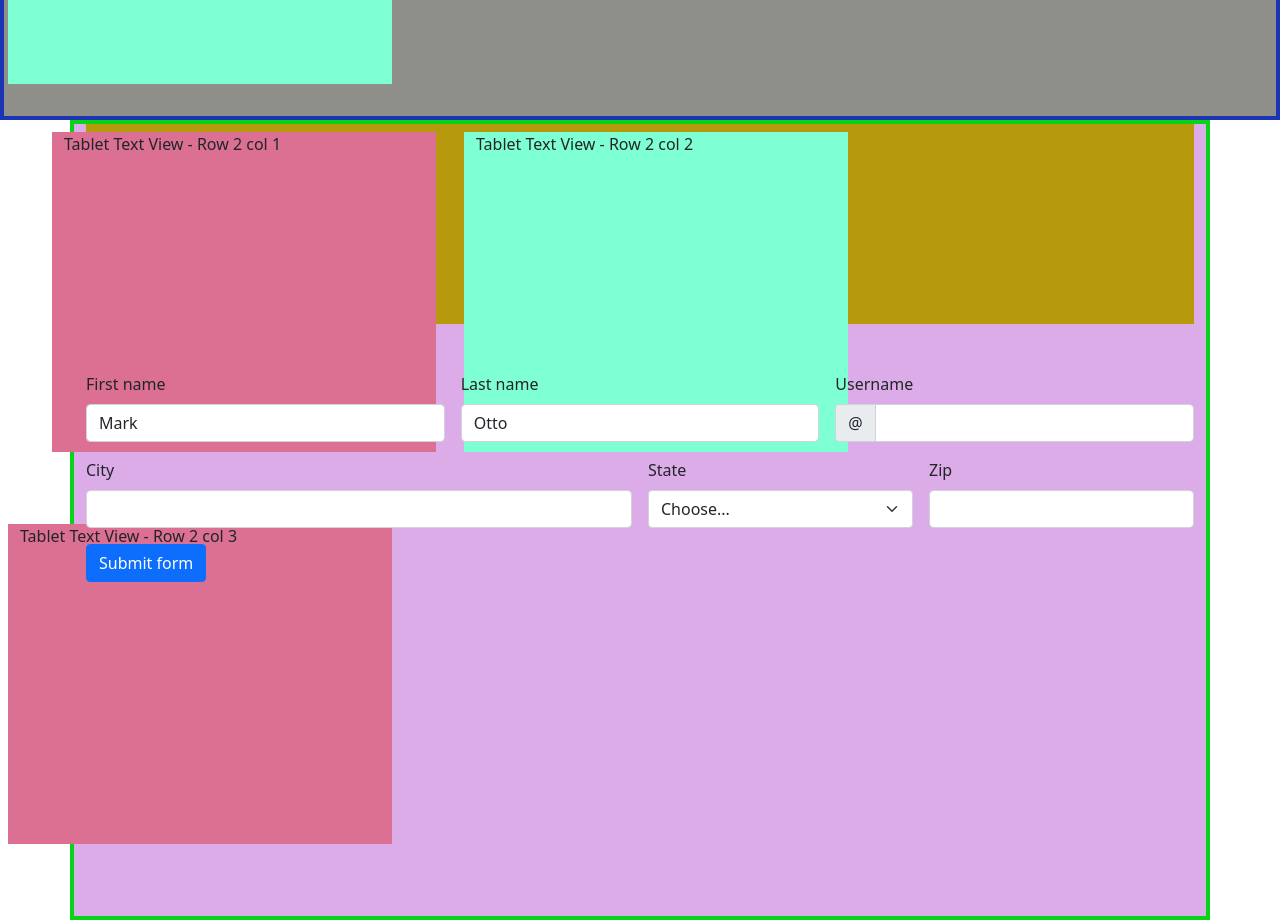
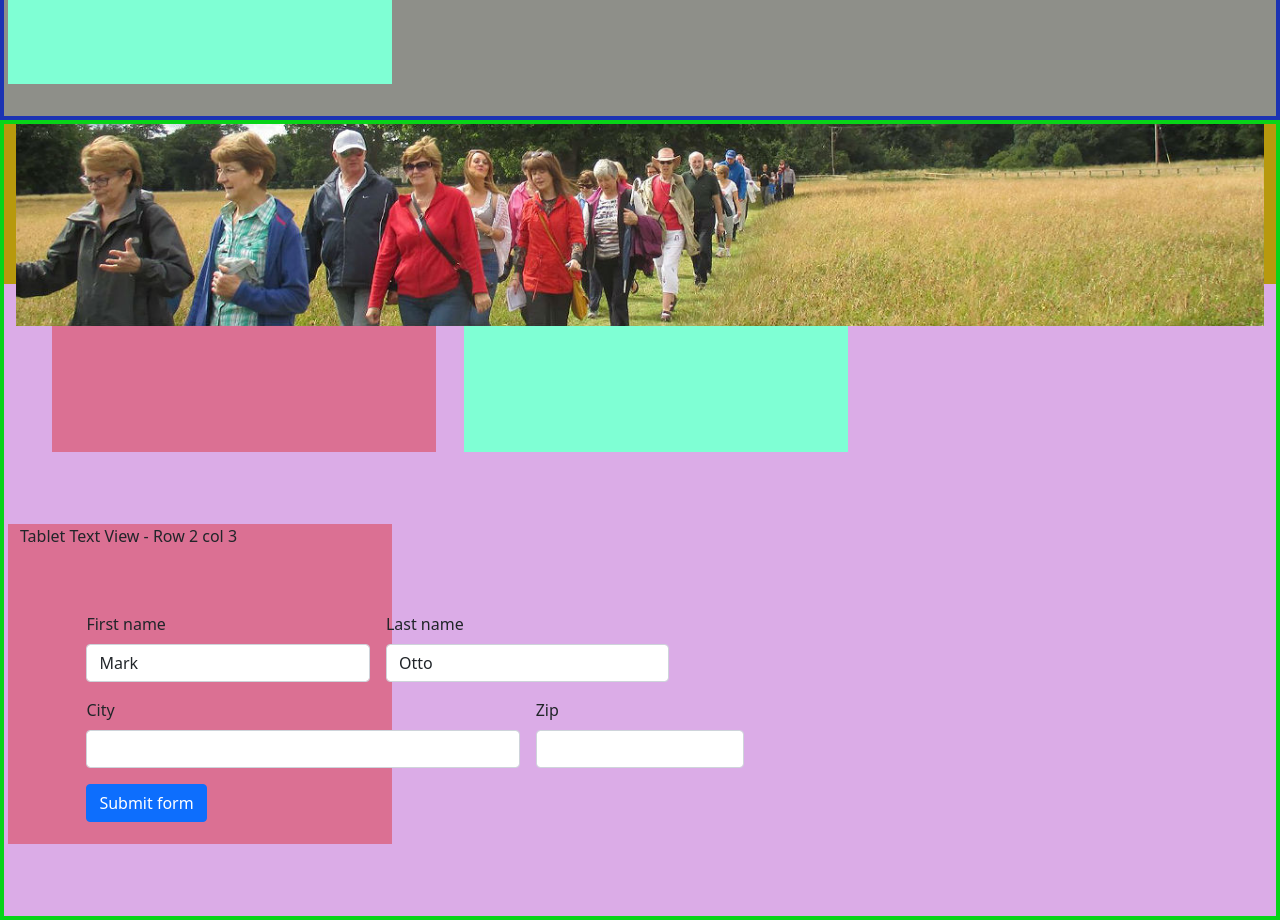
Before and after one commit to StephenJ2020/CI-MS2-Self-Guided-Celbridge, a plain HTML site: page index.html in a window 1280 px wide. Shown: the part 2280-3200 px from the top of the page. Drawn offline with nearby package versions, Linux system fonts and the light colour scheme.

Commit message:
fix: Correct and document layout error in section 4

```diff
--- a/assets/css/style.css
+++ b/assets/css/style.css
@@ -75,9 +75,8 @@ background-position: center center;
     border: 4px solid rgb(7, 212, 24);
 }
 
-.contact-image-container{
-    height: 25vh;
-    width: 100%;
+#contact-image-container{
+    height: 20vh;
     background-color: #B7990D;
     background-repeat:no-repeat;
     background-size:cover;
@@ -85,6 +84,13 @@ background-position: center center;
     background-position: center center;
 }
 
+#contact-form{
+    max-width: 72%;
+    margin-top: 25%;
+    margin-left: 5%;
+    margin-right: 5%;
+}
+
 
 
 /* ********************************************************* MEDIA QUERIES */
--- a/index.html
+++ b/index.html
@@ -132,22 +132,23 @@
                     Tablet Text View - Row 2 col 3
                 </div>
             </div>
-
         </div>
     </section>
     <section> <!-- Contact Form -->
-        <div class="container contact-container">
-            <div class="row contact-image-container g-0">
+        <div class="container-fluid contact-container">
+            <div class="row">
+                <div class="col-12">
+                    <div class="row" id="contact-image-container">
                         <div class="col-12 d-lg-none">
                             <img src="./assets/images/s4-walking-tour-default.png" class="w-100 h-100" alt="A Guided Walking Tour through the parklands of Castletown House">
                         </div>
-                <!--<div class="col-12 d.none d-lg-block">
+                        <div class="col-12 d-none d-lg-block">
                             <img src="./assets/images/s4-walking-tour.png" class="w-100 h-100" alt="A Guided Walking Tour through the parklands of Castletown House">
-                </div>-->
                         </div>
-            <div class="row container g-0 mt-5">
+                    </div>
+                    <div class="row">
                         <div class="col-12">
-                    <form class="row g-3 needs-validation" novalidate>
+                            <form class="row g-3 needs-validation" id="contact-form" novalidate>
                                 <div class="col-md-4 position-relative">
                                     <label for="validationTooltip01" class="form-label">First name</label>
                                     <input type="text" class="form-control" id="validationTooltip01" value="Mark" required>
@@ -162,31 +163,11 @@
                                     Looks good!
                                     </div>
                                 </div>
-                        <div class="col-md-4 position-relative">
-                            <label for="validationTooltipUsername" class="form-label">Username</label>
-                            <div class="input-group has-validation">
-                            <span class="input-group-text" id="validationTooltipUsernamePrepend">@</span>
-                            <input type="text" class="form-control" id="validationTooltipUsername" aria-describedby="validationTooltipUsernamePrepend" required>
-                            <div class="invalid-tooltip">
-                                Please choose a unique and valid username.
-                            </div>
-                            </div>
-                        </div>
                                 <div class="col-md-6 position-relative">
                                     <label for="validationTooltip03" class="form-label">City</label>
                                     <input type="text" class="form-control" id="validationTooltip03" required>
                                     <div class="invalid-tooltip">
                                     Please provide a valid city.
-                            </div>
-                        </div>
-                        <div class="col-md-3 position-relative">
-                            <label for="validationTooltip04" class="form-label">State</label>
-                            <select class="form-select" id="validationTooltip04" required>
-                            <option selected disabled value="">Choose...</option>
-                            <option>...</option>
-                            </select>
-                            <div class="invalid-tooltip">
-                            Please select a valid state.
                                     </div>
                                 </div>
                                 <div class="col-md-3 position-relative">
@@ -203,6 +184,8 @@
                         </div>
                     </div>
                 </div>
+            </div>
+        </div>
         <footer> <!-- Social Media Links -->
 
         </footer>
```
Also changed, not shown: 1 other file. Lines whose indentation alone changed are shown as unchanged.
